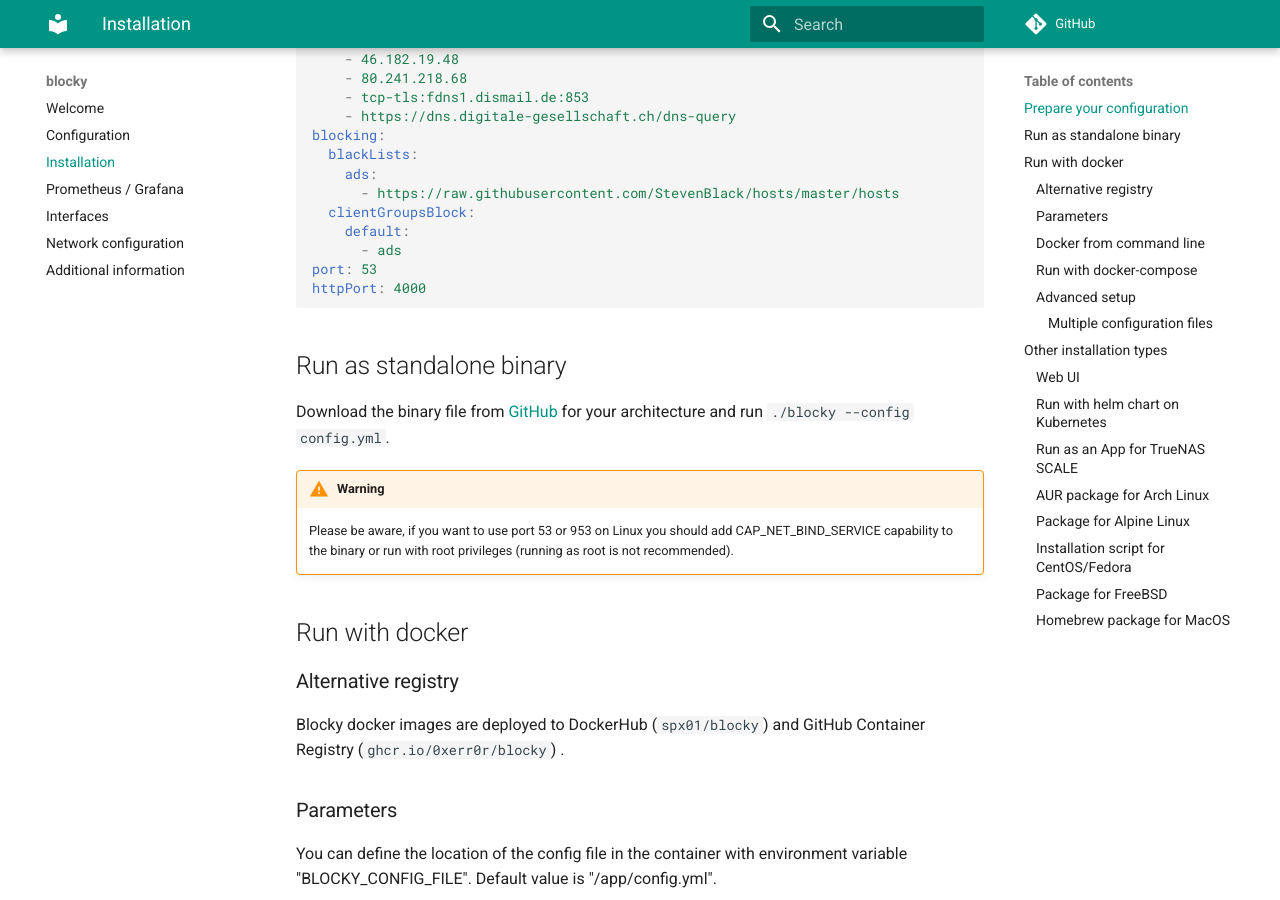
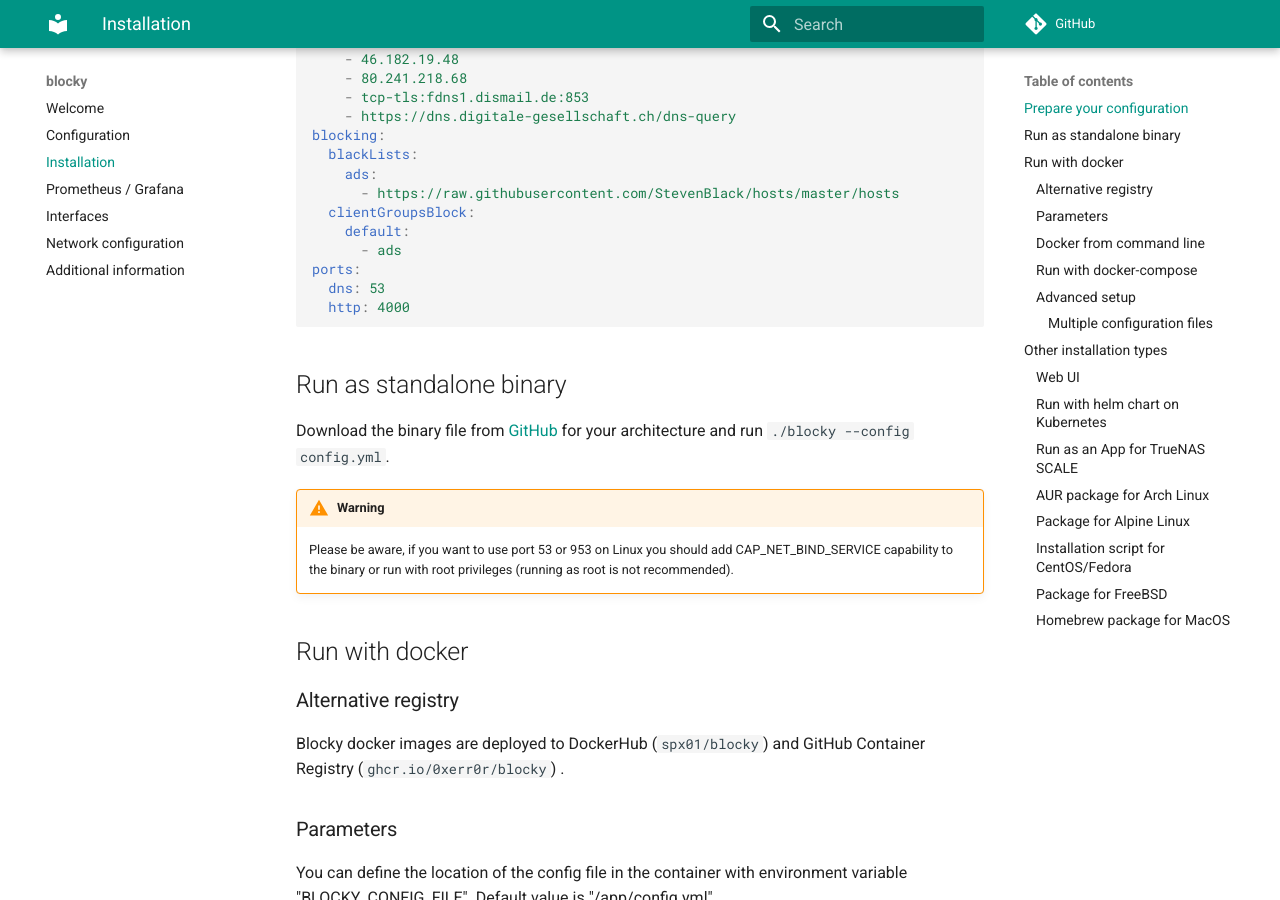
Before and after one commit to 0xERR0R/blocky, an MkDocs documentation site: the page built from docs/installation.md, in a window 1280 px wide and 900 px high, scrolled down 512 px. Built offline with MkDocs 1.6.1 and Material for MkDocs 9.7.7, drawn with Linux system fonts in a browser that asks for light colours; comment, search, counter and statistics services are not loaded; the version menu is left out; some of the changed lines change nothing that is shown.

Commit message:
Update deprecated port specification in example config (#1042)
Co-authored-by: bas <bas@fakemail.com>

````diff
--- a/docs/installation.md
+++ b/docs/installation.md
@@ -27,8 +27,9 @@
   clientGroupsBlock:
     default:
       - ads
-port: 53
-httpPort: 4000
+ports:
+  dns: 53
+  http: 4000
 ```
 
 ## Run as standalone binary
````
